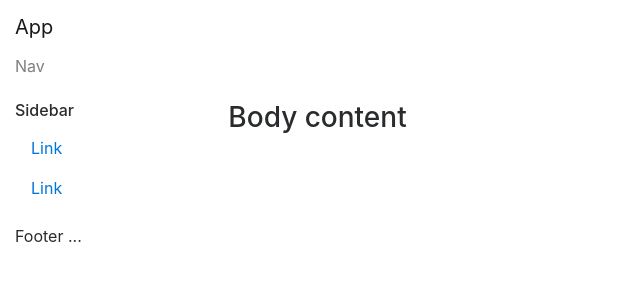
After one commit to Frei2019/project2, a Flask app: template templates/scrolling.html in a window 1280 px wide. The commit adds this page. Shown: the top 300 px of the page, without its empty margins (0-640 px from the left). Run offline with Flask 2, Linux system fonts and the light colour scheme; the template is opened without the code that fills it, so the values that code supplies are empty; some libraries are stand-ins or nearby versions.

Commit message:
added try file for scrolling in two files (scrolling.html)

```diff
--- a/static/index.js
+++ b/static/index.js
@@ -5,7 +5,8 @@ document.addEventListener('DOMContentLoaded', () => {
   if (localStorage.getItem('username')) {
     document.querySelector('#userform').style.visibility = "hidden";
     document.querySelector('#userform').style.height = "0%";
-    // TODO: make sure that everything is visible, also add, that everything else is invisable!
+    document.querySelector('#content').style.visibility = "visible";
+    reload();
   };
 
   // TODO: make sure the Username is displayed somewhere!
@@ -20,7 +21,7 @@ document.addEventListener('DOMContentLoaded', () => {
       userform.style.height = "0%";
     } else {
       // this sets the backgroundColor to red if a username that is to short was input
-      userform.style.backgroundColor = 'red';
+      document.querySelector("#username_row").style.backgroundColor = 'red';
       event.preventDefault();
     };
   };
--- /dev/null
+++ b/templates/scrolling.html
@@ -0,0 +1,35 @@
+<link rel="stylesheet" href="https://maxcdn.bootstrapcdn.com/bootstrap/4.0.0-beta.3/css/bootstrap.min.css" integrity="sha384-Zug+QiDoJOrZ5t4lssLdxGhVrurbmBWopoEl+M6BdEfwnCJZtKxi1KgxUyJq13dy" crossorigin="anonymous">
+<head>
+<title>Home</title>
+</head>
+<body>
+  <div class="container-fluid d-flex flex-column flex-grow-1 vh-100 overflow-hidden">
+      <nav class="navbar navbar-light bg-light navbar-expand-md px-0 flex-shrink-0">
+          <a class="navbar-brand" href="#">App</a>
+          <ul class="navbar-nav">
+              <li class="nav-item"><a href="#" class="nav-link">Nav</a></li>
+          </ul>
+      </nav>
+      <div class="row flex-grow-1 overflow-hidden">
+          <div class="col-2 mh-100 overflow-auto py-2">
+              <h6>Sidebar</h6>
+              <ul class="nav flex-column">
+                  <li class="nav-item">
+                      <a class="nav-link active" href="#">Link</a>
+                  </li>
+                  <li class="nav-item">
+                      <a class="nav-link" href="#">Link</a>
+                  </li>
+              </ul>
+          </div>
+          <div class="col mh-100 overflow-auto py-2">
+              <h3>Body content</h3>
+          </div>
+      </div>
+      <div class="row flex-shrink-0 bg-light">
+          <div class="col-12 py-2">
+              <p>Footer ...</p>
+          </div>
+      </div>
+  </div>
+</body>
```
Also changed, not shown: templates/index.html (+14 -5 lines).
